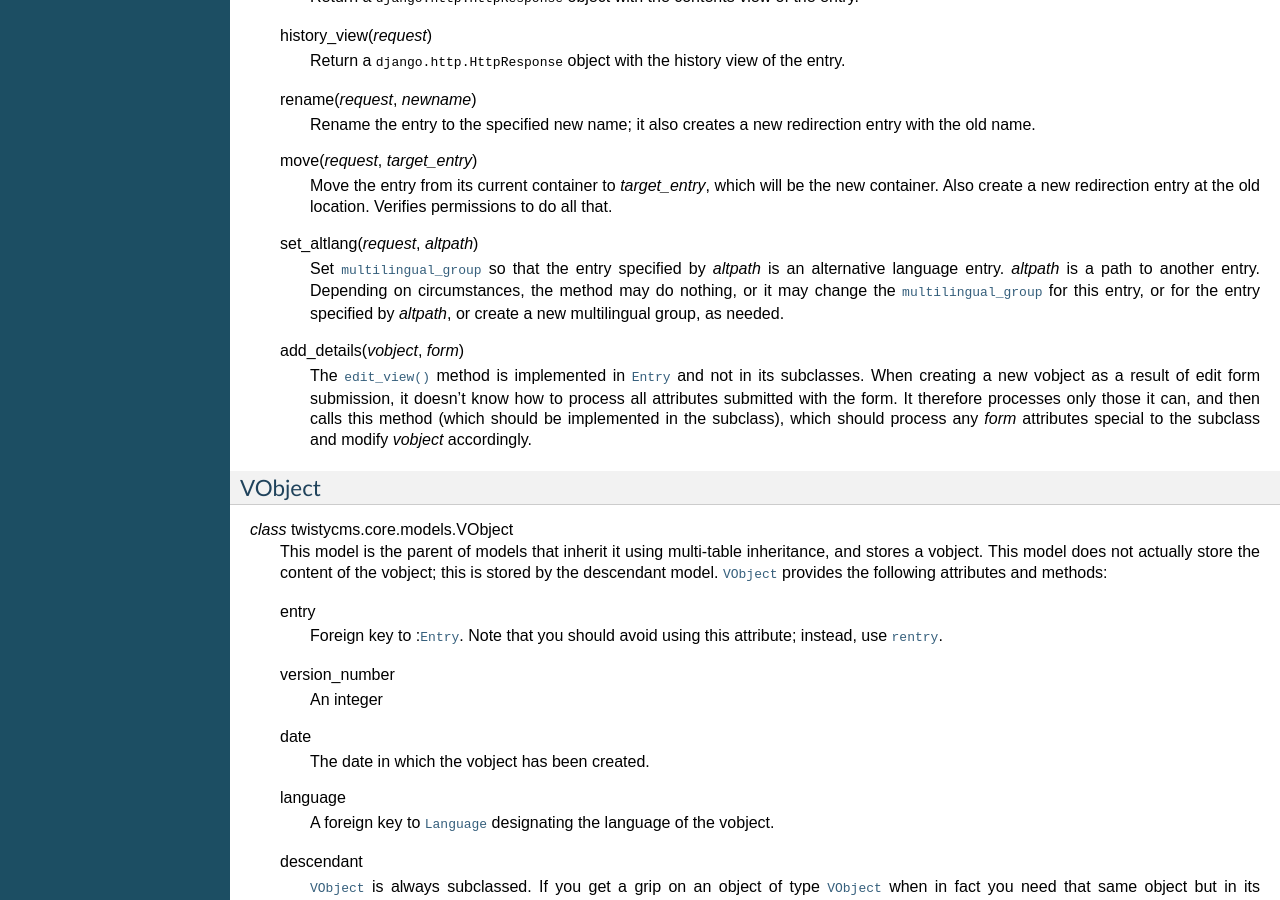
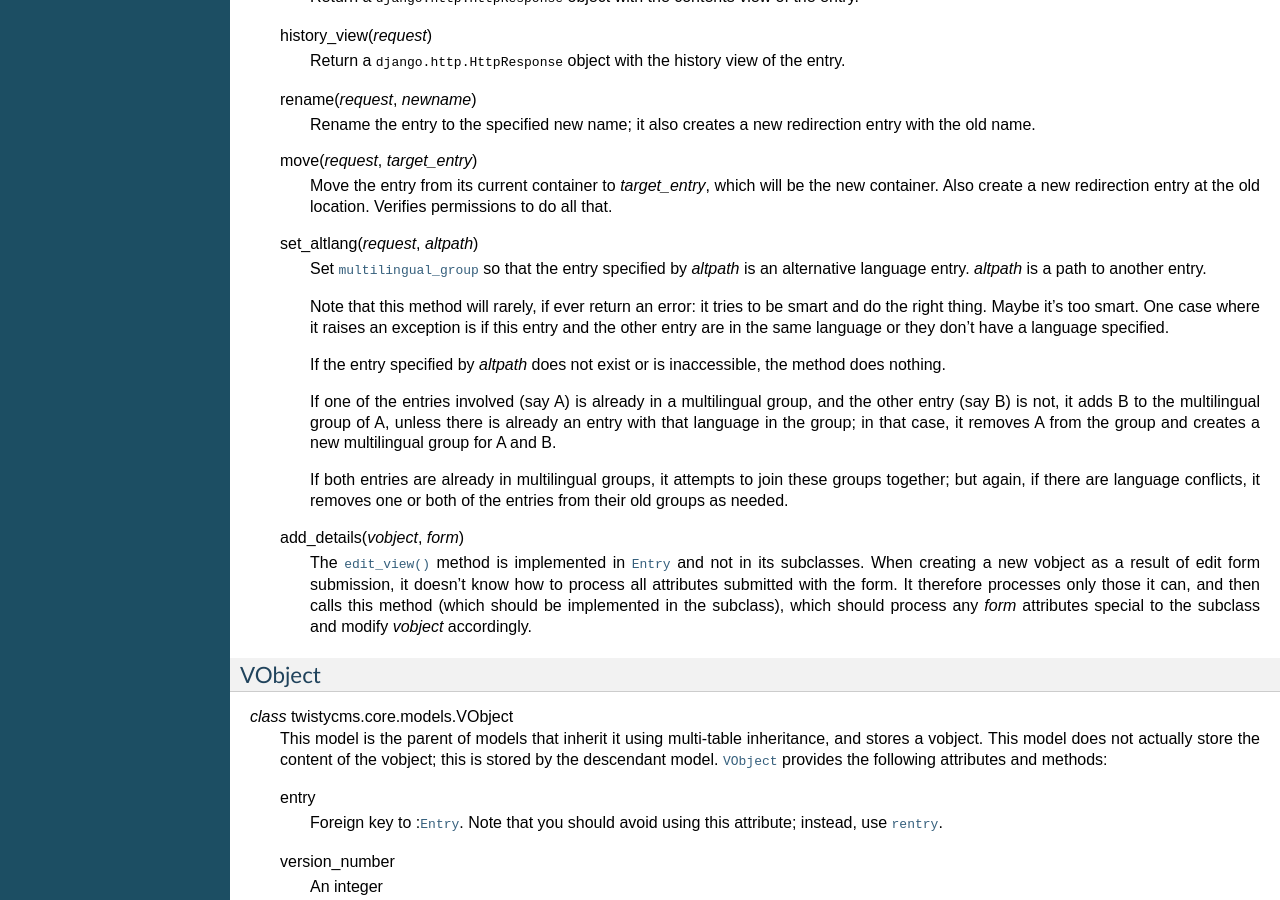
Before and after one commit to aptiko/zadig, a Sphinx documentation site: the page built from docs/api.txt, in a window 1280 px wide and 900 px high, scrolled down 2338 px. Built offline with Sphinx 7.4.7, drawn with Linux system fonts in a browser that asks for light colours.

Commit message:
In the middle of developing Entry.set_altlang

```diff
--- a/docs/api.txt
+++ b/docs/api.txt
@@ -220,11 +220,28 @@ Entry
 
       Set :attr:`~twistycms.core.models.Entry.multilingual_group` so
       that the entry specified by *altpath* is an alternative language
-      entry. *altpath* is a path to another entry. Depending on
-      circumstances, the method may do nothing, or it may change the
-      :attr:`~twistycms.core.models.Entry.multilingual_group` for this
-      entry, or for the entry specified by *altpath*, or create a new
-      multilingual group, as needed.
+      entry. *altpath* is a path to another entry.
+
+      Note that this method will rarely, if ever return an error: it
+      tries to be smart and do the right thing. Maybe it's too smart.
+      One case where it raises an exception is if this entry and the
+      other entry are in the same language or they don't have a
+      language specified.
+
+      If the entry specified by *altpath* does not exist or is
+      inaccessible, the method does nothing.
+
+      If one of the entries involved (say A) is already in a
+      multilingual group, and the other entry (say B) is not, it adds
+      B to the multilingual group of A, unless there is already an
+      entry with that language in the group; in that case, it removes
+      A from the group and creates a new multilingual group for A and
+      B.
+
+      If both entries are already in multilingual groups, it attempts
+      to join these groups together; but again, if there are language
+      conflicts, it removes one or both of the entries from their old
+      groups as needed.
 
    .. method:: twistycms.core.models.Entry.add_details(vobject, form)
 
```
Also changed, not shown: 1 other file.
